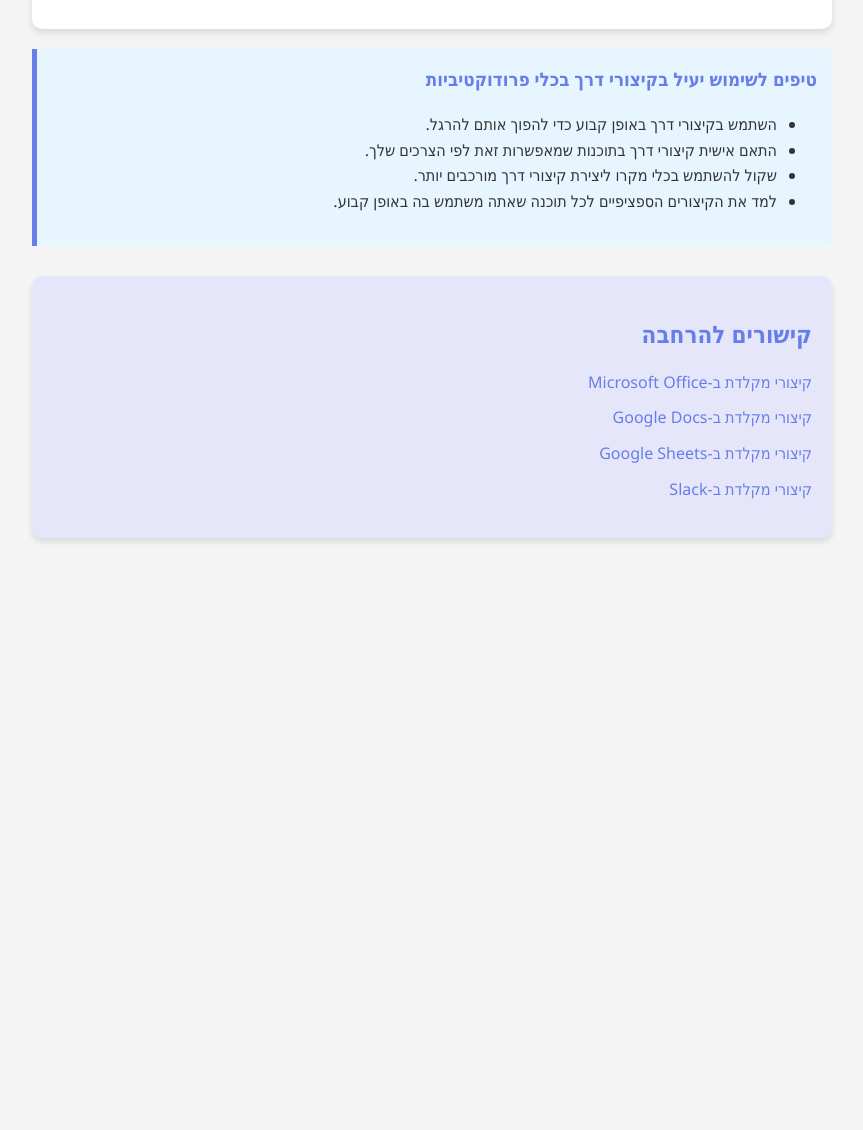
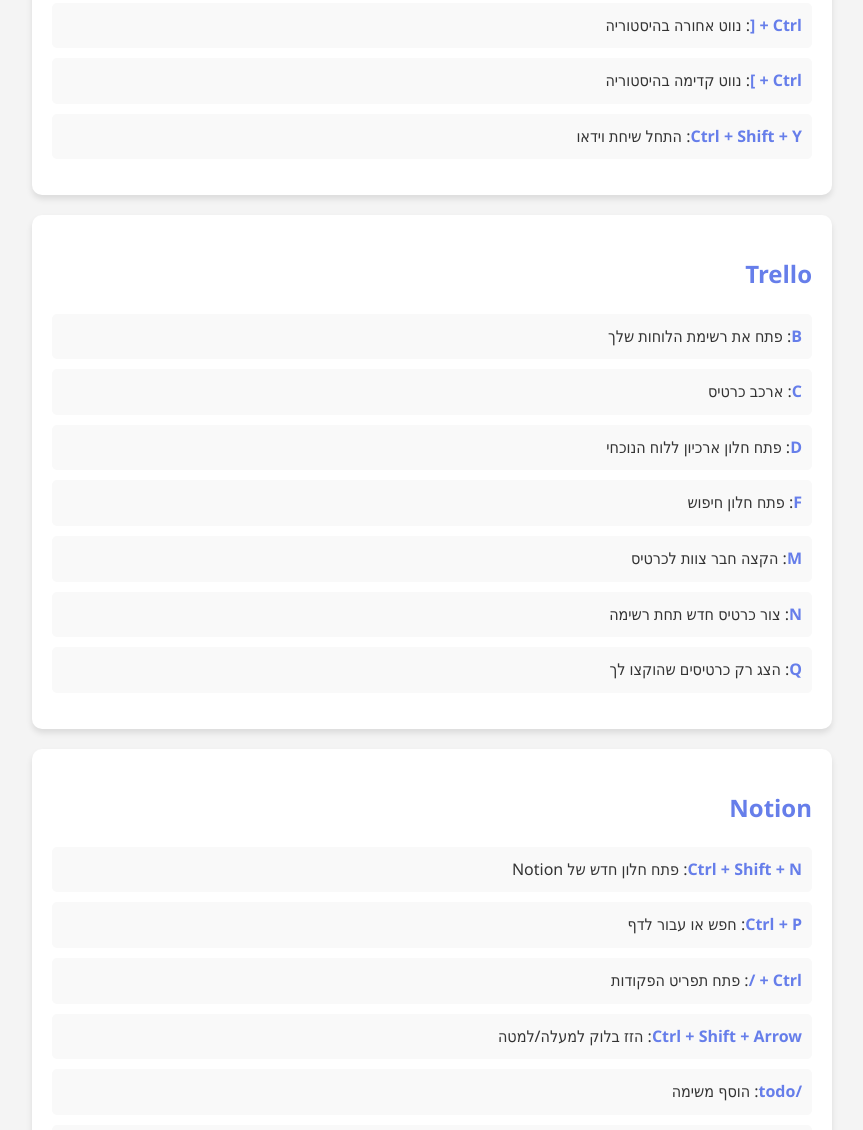
Before and after one commit to lanchi10/shortcut-hub, a plain HTML site: page SH004.html in a window 1280 px wide. Shown: the part 1670-2800 px from the top of the page, without its empty margins (208-1071 px from the left). Before the commit the page ends 2228 px from the top, so only its background shows below. Drawn offline with Linux system fonts and the light colour scheme.

Commit message:
Update SH004.html

```diff
--- a/SH004.html
+++ b/SH004.html
@@ -115,7 +115,7 @@
 </head>
 <body>
     <div class="page-id">ID: SH004</div>
-    <a href="index.html" class="home-button">חזרה לדף הראשי</a>
+    <a href="https://lanchi10.github.io/shortcut-hub/" class="home-button">חזרה לדף הראשי</a>
     <div class="container">
         <h1>קיצורי דרך לכלי פרודוקטיביות</h1>
 
@@ -130,6 +130,7 @@
                 <li class="shortcut-item"><span class="shortcut-key">Ctrl + B</span>: הדגש טקסט</li>
                 <li class="shortcut-item"><span class="shortcut-key">Ctrl + I</span>: הטה טקסט</li>
                 <li class="shortcut-item"><span class="shortcut-key">Ctrl + U</span>: קו תחתון</li>
+                <li class="shortcut-item"><span class="shortcut-key">Ctrl + F</span>: חפש במסמך</li>
             </ul>
         </div>
 
@@ -142,6 +143,7 @@
                 <li class="shortcut-item"><span class="shortcut-key">Ctrl + ;</span>: הכנס תאריך נוכחי</li>
                 <li class="shortcut-item"><span class="shortcut-key">Ctrl + Shift + :</span>: הכנס שעה נוכחית</li>
                 <li class="shortcut-item"><span class="shortcut-key">Alt + Shift + F</span>: הוסף פילטר</li>
+                <li class="shortcut-item"><span class="shortcut-key">Ctrl + Alt + E</span>: פתח רשימת כלים</li>
             </ul>
         </div>
 
@@ -154,6 +156,33 @@
                 <li class="shortcut-item"><span class="shortcut-key">Ctrl + Shift + M</span>: סמן הכל כנקרא</li>
                 <li class="shortcut-item"><span class="shortcut-key">Ctrl + [</span>: נווט אחורה בהיסטוריה</li>
                 <li class="shortcut-item"><span class="shortcut-key">Ctrl + ]</span>: נווט קדימה בהיסטוריה</li>
+                <li class="shortcut-item"><span class="shortcut-key">Ctrl + Shift + Y</span>: התחל שיחת וידאו</li>
+            </ul>
+        </div>
+
+        <div class="shortcut-section">
+            <h2>Trello</h2>
+            <ul class="shortcut-list">
+                <li class="shortcut-item"><span class="shortcut-key">B</span>: פתח את רשימת הלוחות שלך</li>
+                <li class="shortcut-item"><span class="shortcut-key">C</span>: ארכב כרטיס</li>
+                <li class="shortcut-item"><span class="shortcut-key">D</span>: פתח חלון ארכיון ללוח הנוכחי</li>
+                <li class="shortcut-item"><span class="shortcut-key">F</span>: פתח חלון חיפוש</li>
+                <li class="shortcut-item"><span class="shortcut-key">M</span>: הקצה חבר צוות לכרטיס</li>
+                <li class="shortcut-item"><span class="shortcut-key">N</span>: צור כרטיס חדש תחת רשימה</li>
+                <li class="shortcut-item"><span class="shortcut-key">Q</span>: הצג רק כרטיסים שהוקצו לך</li>
+            </ul>
+        </div>
+
+        <div class="shortcut-section">
+            <h2>Notion</h2>
+            <ul class="shortcut-list">
+                <li class="shortcut-item"><span class="shortcut-key">Ctrl + Shift + N</span>: פתח חלון חדש של Notion</li>
+                <li class="shortcut-item"><span class="shortcut-key">Ctrl + P</span>: חפש או עבור לדף</li>
+                <li class="shortcut-item"><span class="shortcut-key">Ctrl + /</span>: פתח תפריט הפקודות</li>
+                <li class="shortcut-item"><span class="shortcut-key">Ctrl + Shift + Arrow</span>: הזז בלוק למעלה/למטה</li>
+                <li class="shortcut-item"><span class="shortcut-key">/todo</span>: הוסף משימה</li>
+                <li class="shortcut-item"><span class="shortcut-key">/h1</span>: צור כותרת ראשית</li>
+                <li class="shortcut-item"><span class="shortcut-key">/date</span>: הוסף תאריך נוכחי</li>
             </ul>
         </div>
 
@@ -174,6 +203,8 @@
                 <li><a href="https://support.google.com/docs/answer/181110?hl=iw" target="_blank">קיצורי מקלדת ב-Google Docs</a></li>
                 <li><a href="https://support.google.com/docs/answer/181110?hl=iw&co=GENIE.Platform%3DDesktop" target="_blank">קיצורי מקלדת ב-Google Sheets</a></li>
                 <li><a href="https://slack.com/intl/he-il/help/articles/201374536-%D7%A7%D7%99%D7%A6%D7%95%D7%A8%D7%99-%D7%9E%D7%A7%D7%9C%D7%93%D7%AA-%D7%91-Slack" target="_blank">קיצורי מקלדת ב-Slack</a></li>
+                <li><a href="https://help.trello.com/article/743-using-keyboard-shortcuts-in-trello" target="_blank">קיצורי מקלדת ב-Trello</a></li>
+                <li><a href="https://www.notion.so/help/keyboard-shortcuts" target="_blank">קיצורי מקלדת ב-Notion</a></li>
             </ul>
         </div>
     </div>
```
